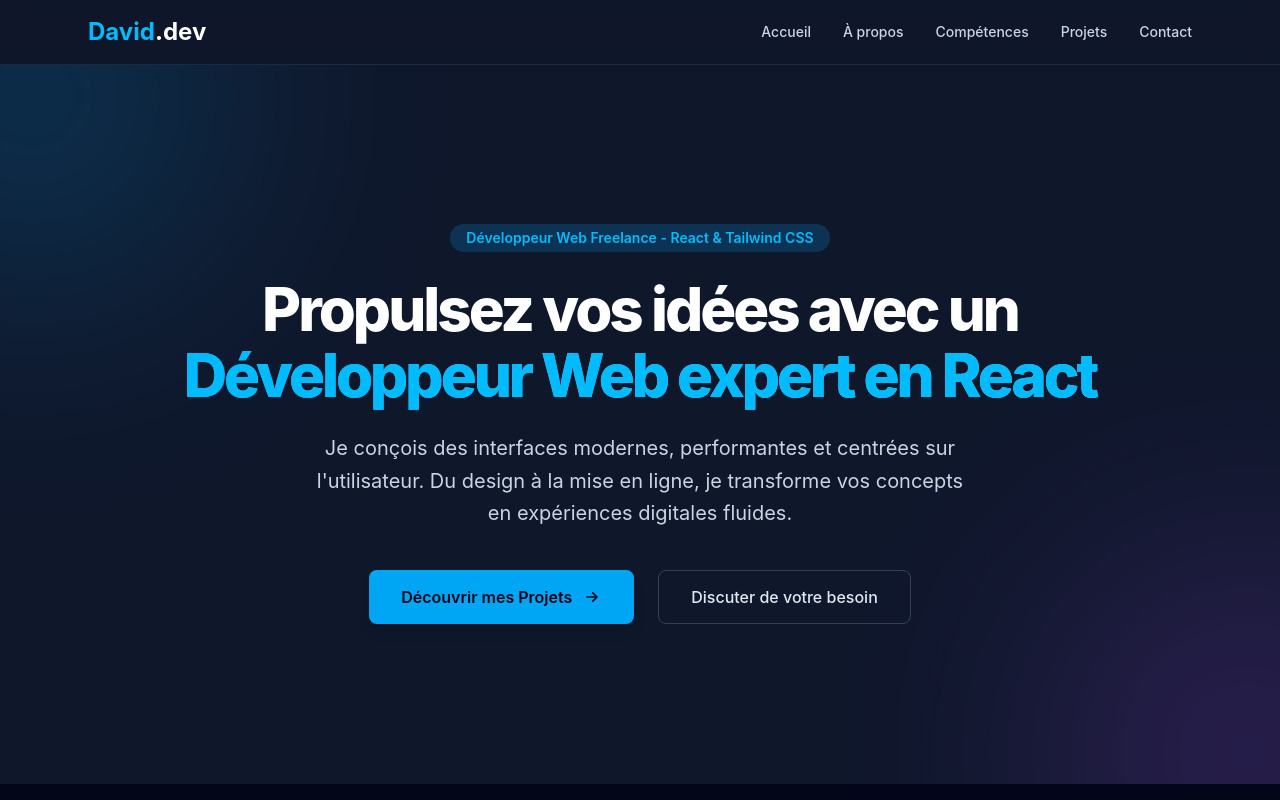
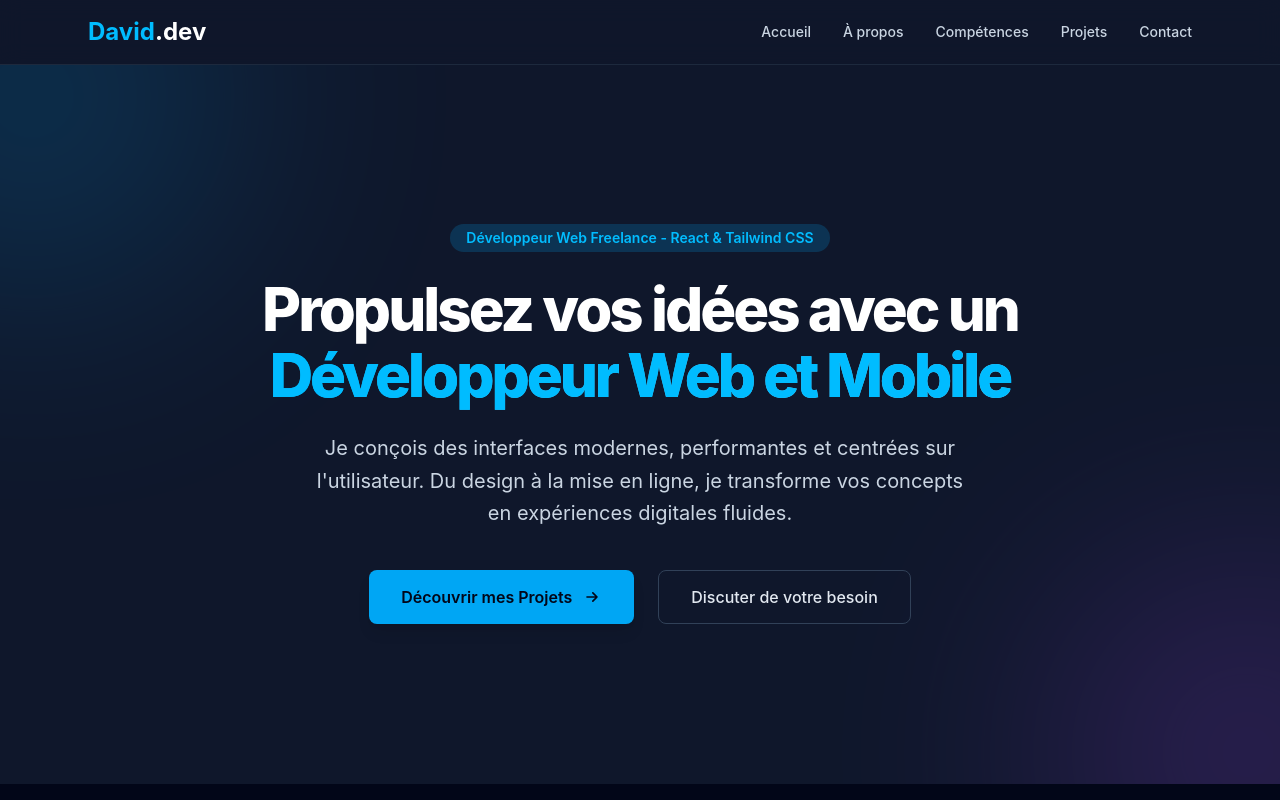
Before and after one commit to agbaosside995-oss/davidpfolio, a React (Vite) app: page / in a window 1280 px wide. Shown: the top 800 px of the page. Built offline with nearby package versions, Linux system fonts and the light colour scheme.

Commit message:
Mise à jour du texte dans le composant Hero

```diff
--- a/src/components/Hero.jsx
+++ b/src/components/Hero.jsx
@@ -20,7 +20,7 @@ export default function Hero() {
         <h1 className="text-4xl sm:text-5xl md:text-6xl font-extrabold tracking-tighter mb-6 leading-[1.1]">
           Propulsez vos idées avec un<br/>
           <span className="text-sky-400 bg-clip-text bg-gradient-to-r from-sky-400 to-sky-300">
-            Développeur Web expert en React
+            Développeur Web et Mobile
           </span>
         </h1>
 
```
